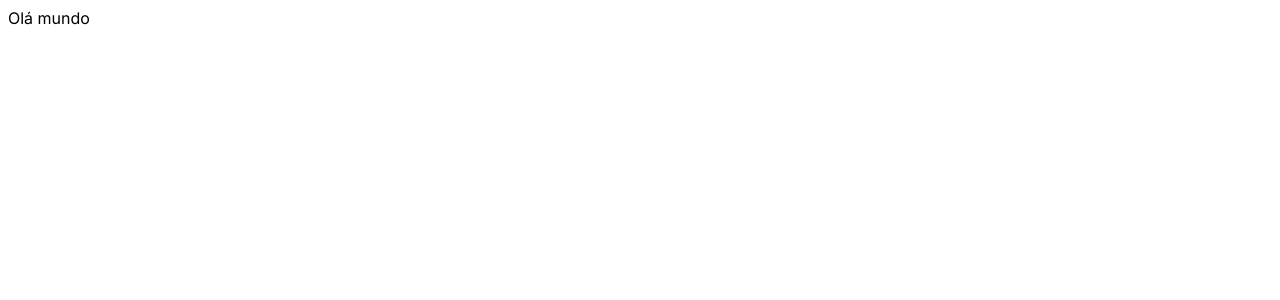
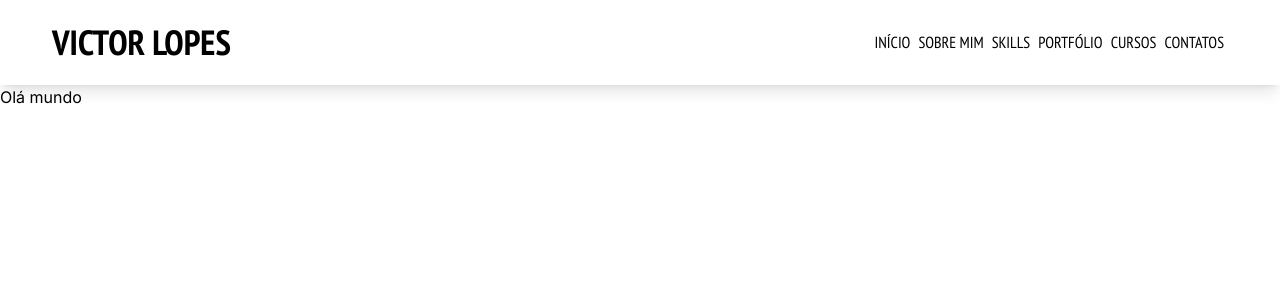
Before and after one commit to VictorLopesz/Portf-lio, a Next.js app: page / in a window 1280 px wide. Shown: the top 300 px of the page. Built offline with nearby package versions, Linux system fonts and the light colour scheme.

Commit message:
header em andamento

```diff
--- a/src/app/globals.css
+++ b/src/app/globals.css
@@ -1,3 +1,29 @@
+@import url('https://fonts.googleapis.com/css2?family=PT+Sans+Narrow:wght@400;700&display=swap');
+
 @tailwind base;
 @tailwind components;
 @tailwind utilities;
+
+/* :root {
+  --foreground-rgb: 0, 0, 0;
+  --background-start-rgb: 214, 219, 220;
+  --background-end-rgb: 255, 255, 255;
+}
+
+@media (prefers-color-scheme: dark) {
+  :root {
+    --foreground-rgb: 255, 255, 255;
+    --background-start-rgb: 0, 0, 0;
+    --background-end-rgb: 0, 0, 0;
+  }
+}
+
+body {
+  color: rgb(var(--foreground-rgb));
+  background: linear-gradient(
+      to bottom,
+      transparent,
+      rgb(var(--background-end-rgb))
+    )
+    rgb(var(--background-start-rgb));
+} */
--- a/src/app/layout.tsx
+++ b/src/app/layout.tsx
@@ -1,12 +1,16 @@
+'use client'
 import type { Metadata } from 'next'
+import './globals.css'
 import { Inter } from 'next/font/google'
+import { Link } from 'react-router-dom'
+
 
 const inter = Inter({ subsets: ['latin'] })
 
-export const metadata: Metadata = {
-  title: 'Portfólio',
-  description: 'Generated by create next app',
-}
+// export const metadata: Metadata = {
+//   title: 'Portfólio',
+//   description: 'Generated by create next app',
+// }
 
 export default function RootLayout({
   children,
--- a/src/app/page.tsx
+++ b/src/app/page.tsx
@@ -1,7 +1,16 @@
+import Header from "@/components/header";
+import next from "next";
+import Image from "next/image";
+
+
+
 export default function Home() {
   return (
-    <div>
-      Olá mundo
-    </div>
+    <>
+      <Header />
+      <div>
+        Olá mundo
+      </div>
+    </>
   )
-}
+};
--- /dev/null
+++ b/src/components/header.tsx
@@ -0,0 +1,69 @@
+import Link from 'next/link';
+import react from 'react';
+
+const Header = () => {
+    return (
+        <div
+            className="
+        m-0 p-4 shadow-lg
+        flex justify-between
+        ">
+            <div
+                className="
+             uppercase ml-9 font-extrabold
+             font-sansnarrow text-[35px]
+             ">
+                Victor Lopes
+            </div>
+
+            <div
+                className="
+            flex items-center
+            justify-evenly uppercase
+            text-base font-sansnarrow
+             mr-9
+
+            ">
+                <Link
+                    href={''}
+                    className="p-1"
+                >
+                    Início
+                </Link>
+                <Link
+                    href={''}
+                    className="p-1"
+                >
+                    Sobre mim
+                </Link>
+                <Link
+                    href={''}
+                    className="p-1"
+                >
+                    Skills
+                </Link>
+                <Link
+                    href={''}
+                    className="p-1"
+                >
+                    Portfólio
+                </Link>
+                <Link
+                    href={''}
+                    className="p-1"
+                >
+                    Cursos
+                </Link>
+                <Link
+                    href={''}
+                    className="p-1"
+                >
+                    Contatos
+                </Link>
+            </div>
+        </div>
+    );
+};
+
+
+export default Header;
--- a/tailwind.config.ts
+++ b/tailwind.config.ts
@@ -1,6 +1,5 @@
-import type { Config } from 'tailwindcss'
-
-const config: Config = {
+/** @type {import('tailwindcss').Config} */
+module.exports = {
   content: [
     './src/pages/**/*.{js,ts,jsx,tsx,mdx}',
     './src/components/**/*.{js,ts,jsx,tsx,mdx}',
@@ -13,8 +12,15 @@ const config: Config = {
         'gradient-conic':
           'conic-gradient(from 180deg at 50% 50%, var(--tw-gradient-stops))',
       },
+      fontFamily: {
+        'sansnarrow': ['PT Sans Narrow', 'sans-serif'],
+      },
+      colors: {
+        "dark-purple": "#081451",
+        'light-white': 'rgba(255, 255, 255, 0, 10)'
+      }
+
     },
   },
   plugins: [],
 }
-export default config
```
Also changed, not shown: package.json (+6 -6 lines), 1 other file (tests, documents, lock files or other folders).
